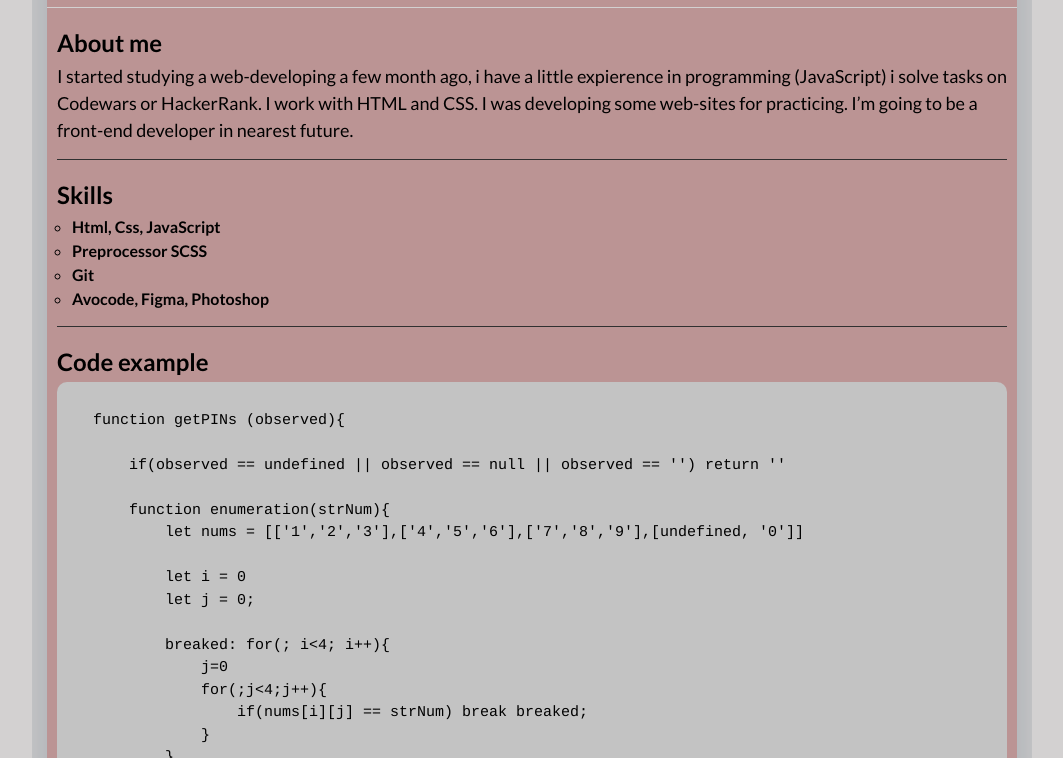
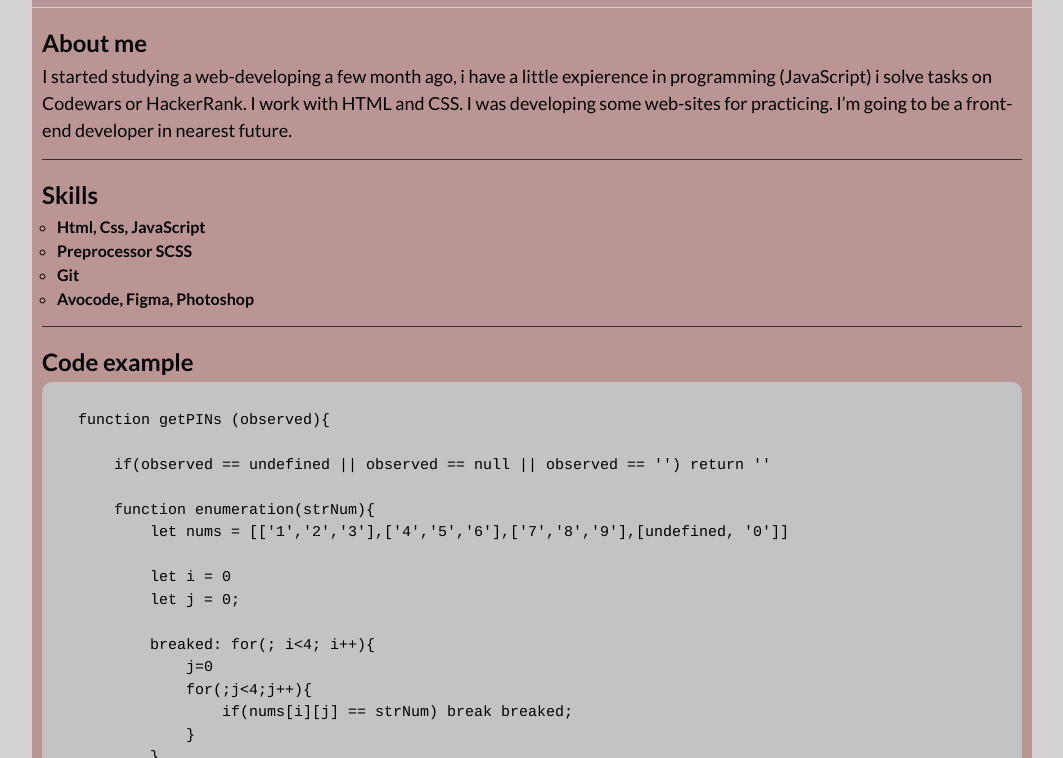
Before and after one commit to Astro2k19/rsschool-cv, a plain HTML site: page index.html in a window 1280 px wide. Shown: the part 199-957 px from the top of the page, without its empty margins (108-1171 px from the left). Drawn offline with Linux system fonts and the light colour scheme.

Commit message:
feat: remake some code

```diff
--- a/index.html
+++ b/index.html
@@ -8,8 +8,9 @@
     <title>Document</title>
 </head>
 <body>
-    <div class="container">
+
         <main class="main">
+            <div class="container">
             <section class="about">
                 <div class="about__head">
                     <div class="item__about-inform">
@@ -124,7 +125,8 @@
                 </ul>
                 <div class="create__year">2021</div>
             </footer>
+        </div>
         </main>
-    </div>
+
 </body>
 </html>
--- a/style.css
+++ b/style.css
@@ -81,7 +81,7 @@ a {
     max-width: 1000px;
     overflow: hidden;
     margin: 0 auto;
-    padding: 0 15px;
+    /* padding: 0 15px; */
 }
 
 .about{
```
